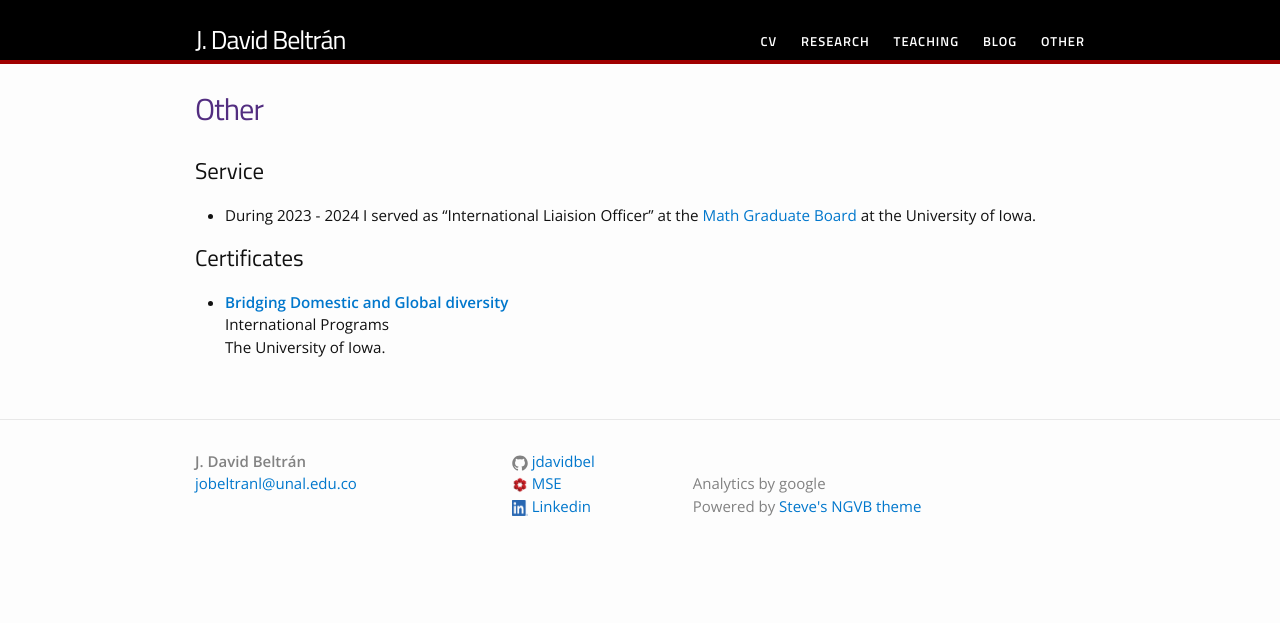
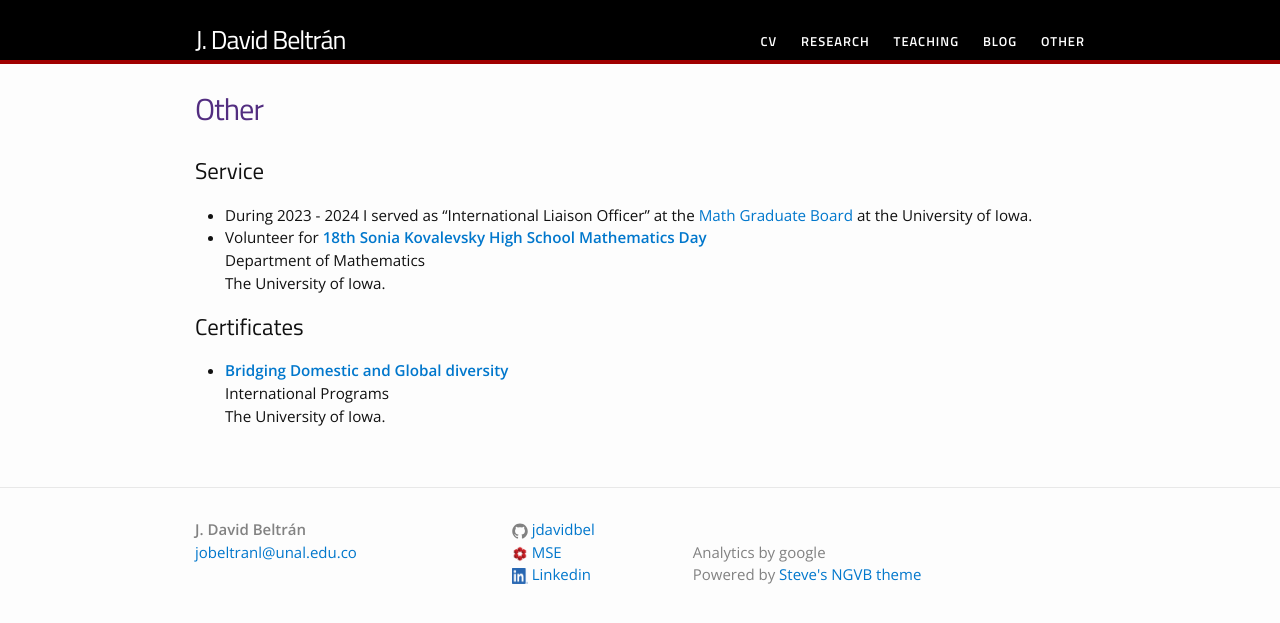
Before and after one commit to jdavidbel/jdavidbel.github.io, a Jekyll site: the page built from other.md, in a window 1280 px wide. Shown: the top 623 px of the page. Built offline with Jekyll 4.4.1, drawn with Linux system fonts in a browser that asks for light colours.

Commit message:
Update other.md
SK day volunteer

```diff
--- a/other.md
+++ b/other.md
@@ -5,7 +5,9 @@ permalink: /Other/
 ---
 
 ## Service
-- During 2023 - 2024 I served as "International Liaision Officer" at the [Math Graduate Board](https://mathgradboard.com/) at the University of Iowa.
+- During 2023 - 2024 I served as "International Liaison Officer" at the [Math Graduate Board](https://mathgradboard.com/) at the University of Iowa.
+- Volunteer for  **[18th Sonia Kovalevsky High School Mathematics Day](https://math.uiowa.edu/events/sonia-kovalevsky-high-school-mathematics-day)** <br />
+ Department of Mathematics <br /> The University of Iowa.
 
 ## Certificates
 
```
